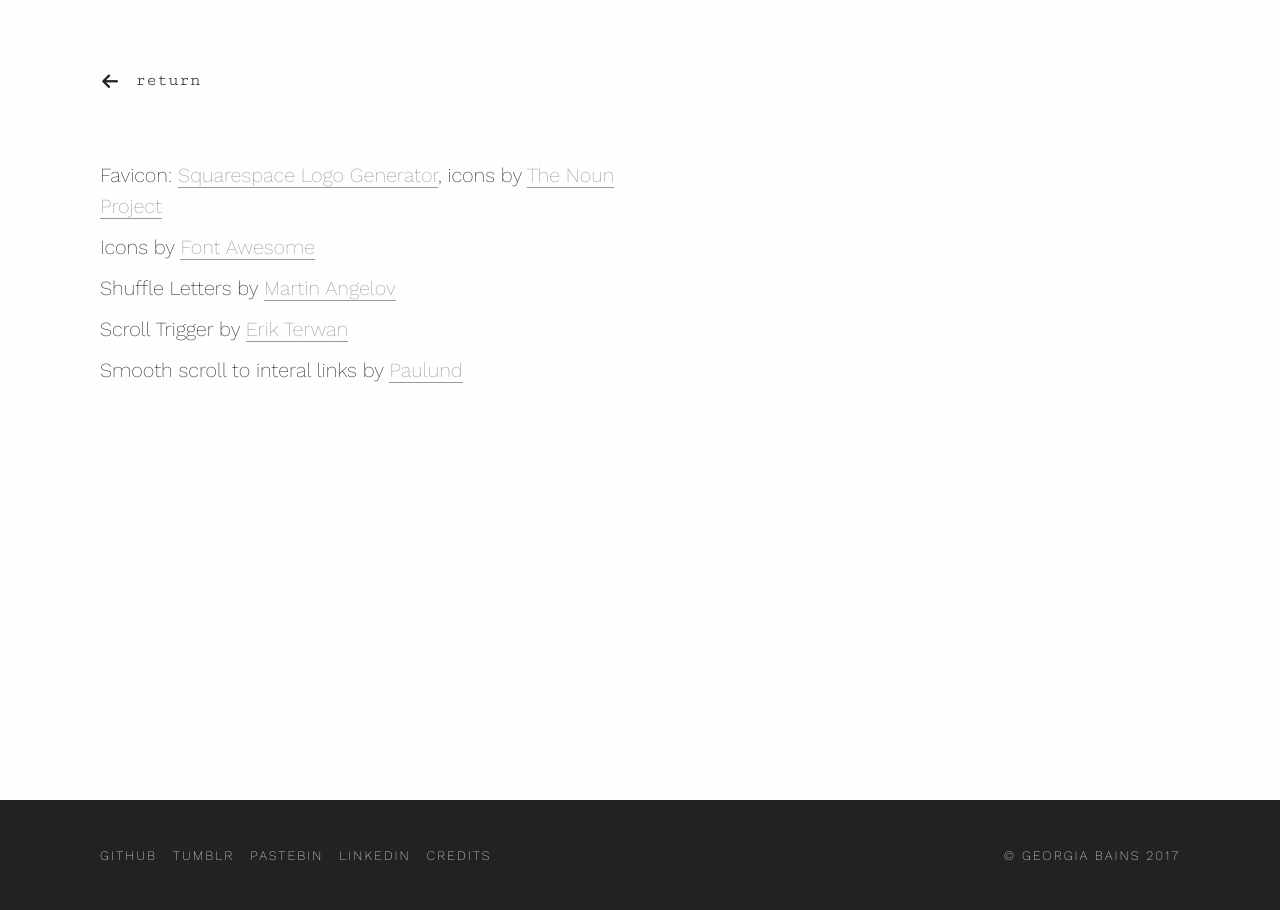
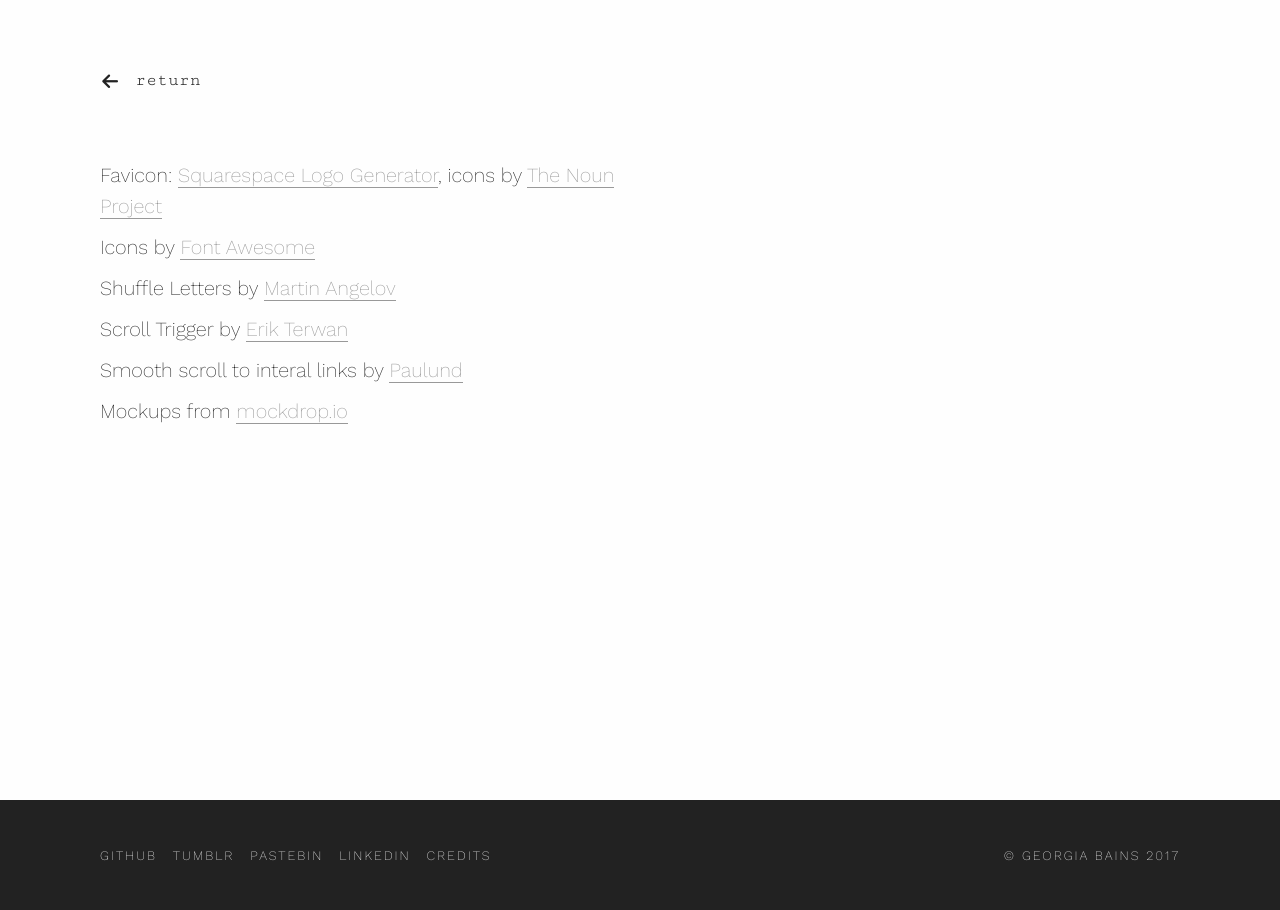
Before and after one commit to georgiabains/portfolio_old, a plain HTML site: page sesame/credits.html in a window 1280 px wide. Drawn offline with nearby package versions, Linux system fonts and the light colour scheme.

Commit message:
added one credit

```diff
--- a/sesame/credits.html
+++ b/sesame/credits.html
@@ -80,6 +80,7 @@
                 <p>Shuffle Letters by <a href="http://tutorialzine.com/2011/09/shuffle-letters-effect-jquery/" target="_blank">Martin Angelov</a></p>
                 <p>Scroll Trigger by <a href="https://github.com/terwanerik">Erik Terwan</a></p>
                 <p>Smooth scroll to interal links by <a href="https://paulund.co.uk/smooth-scroll-to-internal-links-with-jquery" target="_blank">Paulund</a></p>
+                <p>Mockups from <a href="http://mockdrop.io/" target="_blank">mockdrop.io</a></p>
 
             </section>
 
```
